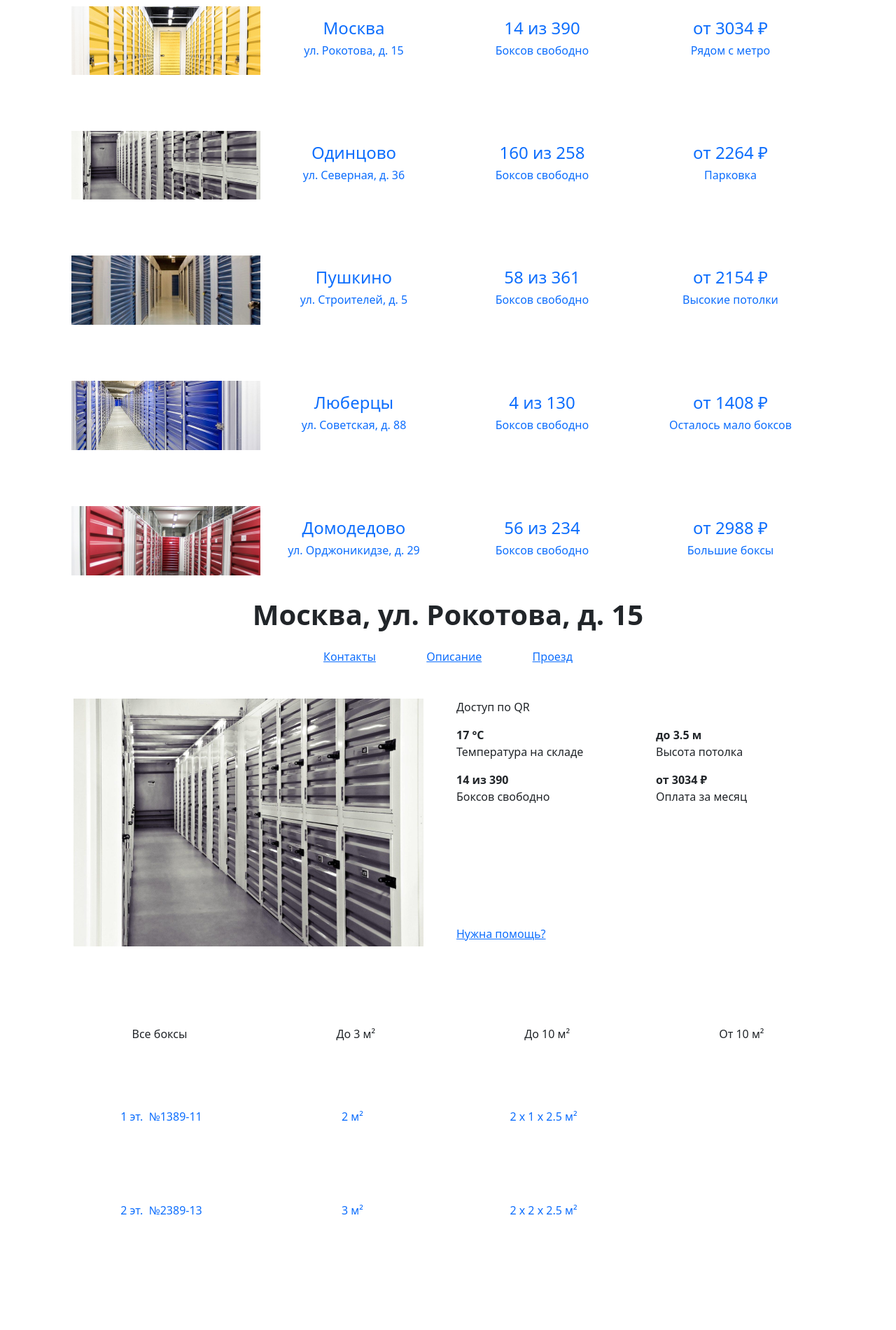
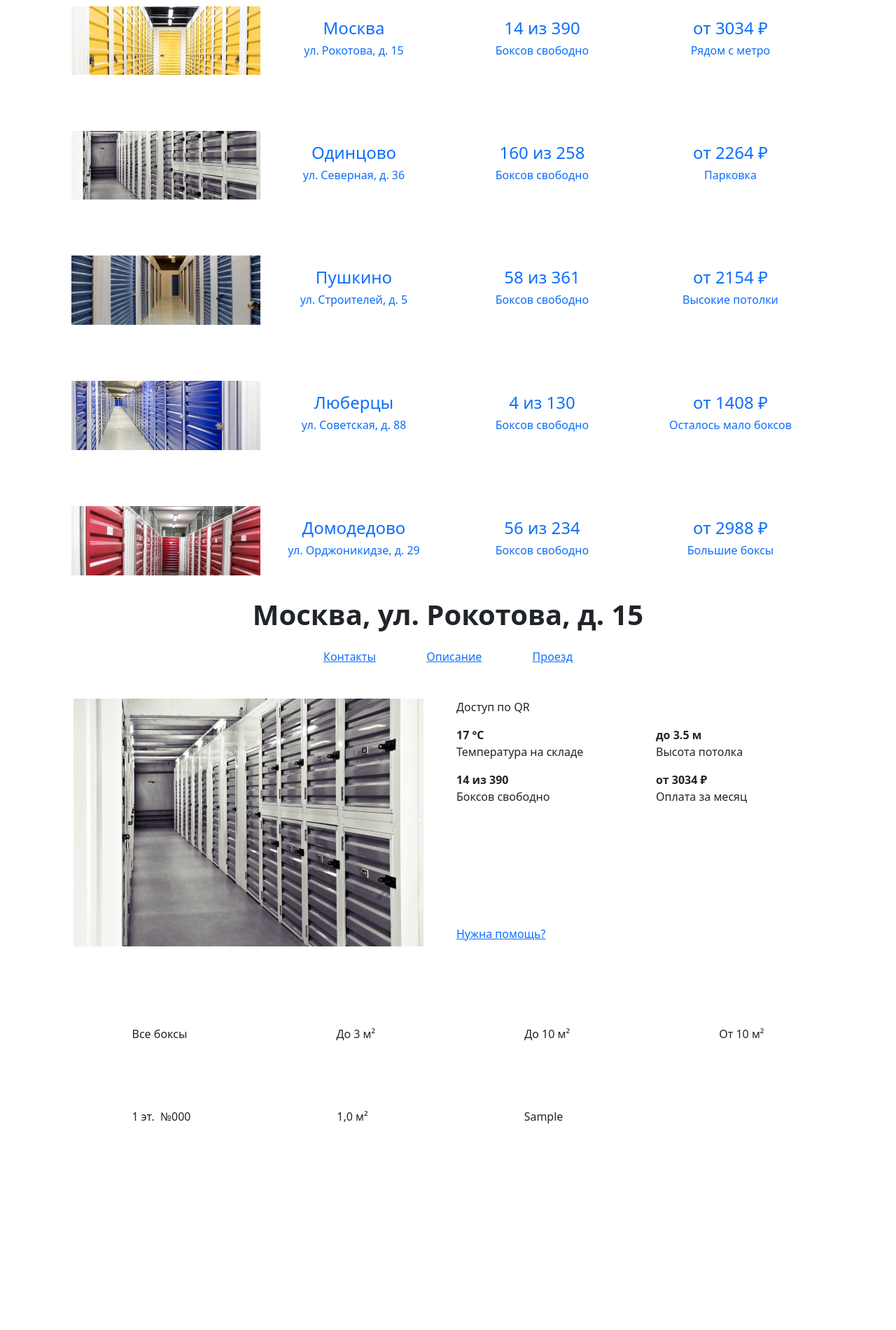
Before and after one commit to Vitaliusius/SelfStorage, a Django app: page /boxes/ in a window 1280 px wide. Shown: the part 614-2514 px from the top of the page at 70% size. Run offline with Django 5.2, Linux system fonts and the light colour scheme; tables that the repository leaves empty hold one stand-in row (values such as "Sample post").

Commit message:
Render boxes.html and automatize boxes

```diff
--- a/self_storage/models.py
+++ b/self_storage/models.py
@@ -162,6 +162,11 @@ class Order(models.Model):
         blank=True
     )
     created_at = models.DateTimeField("Создан", auto_now_add=True)
+    is_rental_request = models.BooleanField(
+        "Заявка на аренду (не подтверждена)",
+        default=True,
+        help_text="True — заявка, False — подтверждённая аренда"
+    )
 
     class Meta:
         verbose_name = "Заказ аренды"
--- a/self_storage/urls.py
+++ b/self_storage/urls.py
@@ -11,4 +11,5 @@ urlpatterns = [
     path("login/", views.login_view, name="login"),
     path("register/", views.register_view, name="register"),
     path("logout/", views.logout_view, name="logout"),
+    path('rental/', views.rental_request, name='rental'),
 ]
--- a/self_storage/views.py
+++ b/self_storage/views.py
@@ -5,17 +5,76 @@ from django.shortcuts import redirect, render
 from .services.forms import LoginForm, RegisterForm
 from .services.backends import normalize_phone
 
+from django.utils import timezone
+from datetime import timedelta
+from django.core.exceptions import ValidationError
+from .models import Box, Order
+
 
 def index(request):
     return render(request, "index.html")
 
 
 def boxes(request):
-    return render(request, "boxes.html")
+    all_boxes = Box.objects.filter(status='free')
+
+    boxes_to3 = all_boxes.filter(area__lte=3)
+    boxes_to10 = all_boxes.filter(area__gt=3, area__lte=10)
+    boxes_from10 = all_boxes.filter(area__gt=10)
+
+    return render(request, "boxes.html", {
+        "boxes": all_boxes,
+        "boxes_to3": boxes_to3,
+        "boxes_to10": boxes_to10,
+        "boxes_from10": boxes_from10,
+    })
 
 
 def faq(request):
     return render(request, "faq.html")
+
+
+@login_required(login_url="self_storage:index")
+def rental_request(request):
+    if request.method == 'POST':
+        box_id = request.POST.get('box_id', '').strip()
+
+        if not box_id:
+            messages.error(request, 'Пожалуйста, выберите бокс.')
+            return redirect(request.META.get("HTTP_REFERER", "self_storage:boxes"))
+
+        try:
+            box = Box.objects.get(id=box_id)
+        except Box.DoesNotExist:
+            messages.error(request, 'Выбранный бокс не найден.')
+            return redirect(request.META.get("HTTP_REFERER", "self_storage:boxes"))
+
+        existing_request = Order.objects.filter(
+            user=request.user,
+            box=box,
+            is_rental_request=True
+        ).exists()
+
+        if existing_request:
+            messages.warning(request, f'Вы уже отправили заявку на бокс №{box.number}. Ожидайте звонка менеджера.')
+            return redirect(request.META.get("HTTP_REFERER", "self_storage:boxes"))
+
+        start_date = timezone.now().date()
+        end_date = start_date + timedelta(days=30)
+
+        Order.objects.create(
+            user=request.user,
+            box=box,
+            start_date=start_date,
+            end_date=end_date,
+            status='active',
+            is_rental_request=True,
+        )
+
+        messages.success(request, f'Заявка на бокс №{box.number} отправлена! Менеджер свяжется с вами для подтверждения.')
+        return redirect(request.META.get("HTTP_REFERER", "self_storage:boxes"))
+
+    return redirect("self_storage:boxes")
 
 
 def login_view(request):
--- a/templates/boxes.html
+++ b/templates/boxes.html
@@ -150,7 +150,7 @@
 				{% csrf_token %}
 				<input type="text" required name="EMAIL1" class="form-control border-8 mb-4 py-3 px-5 border-0 fs_24 SelfStorage__bg_lightgrey" placeholder="Укажите ваш e-mail">
 				<button type="submit" class="btn border-8 py-3 px-5 w-100 text-white fs_24 SelfStorage__bg_orange SelfStorage__btn2_orange">Рассчитать стоимость</button>
-				<span class="text-center fw-light">Нажимая на кнопку, вы подтверждаете свое <a href="#" class="link-dark">согласие на обработку персональных данных</a></span>
+				<span class="text-center fw-light">Нажимая на кнопку, вы подтверждаете свое <a href="{% static 'docs/pd_agreement.pdf' %}" class="link-dark">согласие на обработку персональных данных</a></span>
 			</form>
 		</div>
 		<div class="col-12 col-lg-6 SelfStorage__img"></div>
@@ -651,121 +651,96 @@
 
 		<div class="tab-content" id="pills-tabContent">
 			<div class="tab-pane fade show active" id="pills-all" role="tabpanel" aria-labelledby="pills-all-tab">
-				<a href="#" class="row text-decoration-none py-3 px-4 mt-5 SelfStorage__boxlink">
+				{% for box in boxes %}
+				<form method="post" action="{% url 'self_storage:rental' %}" class="row text-decoration-none py-3 px-4 mt-5 SelfStorage__boxlink">
+					{% csrf_token %}
+					<input type="hidden" name="box_id" value="{{ box.id }}">
 					<div class="col-12 col-md-4 col-lg-3 d-flex justify-content-center align-items-center">
-						<span class="SelfStorage_green fs_24 me-2">1 эт.</span><span class="fs_24">№1389-11</span>
+						<span class="SelfStorage_green fs_24 me-2">{{ box.floor }} эт.</span><span class="fs_24">№{{ box.number }}</span>
 					</div>
 					<div class="col-6 col-md-4 col-lg-3 d-flex justify-content-center align-items-center">
-						<span class="fs_24">2 м²</span>
+						<span class="fs_24">{{ box.area }} м²</span>
 					</div>
 					<div class="col-6 col-md-4 col-lg-3 d-flex justify-content-center align-items-center">
-						<span class="fs_24">2 х 1 х 2.5 м²</span>
+						<span class="fs_24">{{ box.dimensions }}</span>
 					</div>
 					<div class="col-12 col-lg-3">
-						<span class="btn my-2 w-100 text-white fs_24 SelfStorage__bg_orange SelfStorage__btn2_orange border-8">От 2264 ₽</span>
+						<button type="submit" class="btn my-2 w-100 text-white fs_24 SelfStorage__bg_orange SelfStorage__btn2_orange border-8">От {{ box.price }} ₽</button>
 					</div>
-				</a>
-				<a href="#" class="row text-decoration-none py-3 px-4 mt-5 SelfStorage__boxlink">
-					<div class="col-12 col-md-4 col-lg-3 d-flex justify-content-center align-items-center">
-						<span class="SelfStorage_green fs_24 me-2">2 эт.</span><span class="fs_24">№2389-13</span>
-					</div>
-					<div class="col-6 col-md-4 col-lg-3 d-flex justify-content-center align-items-center">
-						<span class="fs_24">3 м²</span>
-					</div>
-					<div class="col-6 col-md-4 col-lg-3 d-flex justify-content-center align-items-center">
-						<span class="fs_24">2 х 2 х 2.5 м²</span>
-					</div>
-					<div class="col-12 col-lg-3">
-						<span class="btn my-2 w-100 text-white fs_24 SelfStorage__bg_orange SelfStorage__btn2_orange border-8">От 2561 ₽</span>
-					</div>
-				</a>
-				<div class="collapse" id="collapse-all">
-					<a href="#" class="row text-decoration-none py-3 px-4 mt-5 SelfStorage__boxlink">
-						<div class="col-12 col-md-4 col-lg-3 d-flex justify-content-center align-items-center">
-							<span class="SelfStorage_green fs_24 me-2">1 эт.</span><span class="fs_24">№1234-56</span>
-						</div>
-						<div class="col-6 col-md-4 col-lg-3 d-flex justify-content-center align-items-center">
-							<span class="fs_24">4 м²</span>
-						</div>
-						<div class="col-6 col-md-4 col-lg-3 d-flex justify-content-center align-items-center">
-							<span class="fs_24">2 х 4 х 2.5 м²</span>
-						</div>
-						<div class="col-12 col-lg-3">
-							<span class="btn my-2 w-100 text-white fs_24 SelfStorage__bg_orange SelfStorage__btn2_orange border-8">От 1234 ₽</span>
-						</div>
-					</a>
-					<a href="#" class="row text-decoration-none py-3 px-4 mt-5 SelfStorage__boxlink">
-						<div class="col-12 col-md-4 col-lg-3 d-flex justify-content-center align-items-center">
-							<span class="SelfStorage_green fs_24 me-2">2 эт.</span><span class="fs_24">№2345-67</span>
-						</div>
-						<div class="col-6 col-md-4 col-lg-3 d-flex justify-content-center align-items-center">
-							<span class="fs_24">5 м²</span>
-						</div>
-						<div class="col-6 col-md-4 col-lg-3 d-flex justify-content-center align-items-center">
-							<span class="fs_24">5 х 2 х 2 м²</span>
-						</div>
-						<div class="col-12 col-lg-3">
-							<span class="btn my-2 w-100 text-white fs_24 SelfStorage__bg_orange SelfStorage__btn2_orange border-8">От 2345 ₽</span>
-						</div>
-					</a>
-				</div>
-				<div class="d-flex justify-content-center mt-5">
-					<button class="btn w-auto py-3 px-5 SelfStorage__bg_orange SelfStorage__btn2_orange text-white text-center fs_24 border-8" id="btn-collapse-all" data-bs-toggle="collapse" data-bs-target="#collapse-all" aria-expanded="false" aria-controls="collapse-all">Другие боксы</button>
-					<script>
-						document.getElementById('btn-collapse-all').addEventListener('click', () => document.getElementById('btn-collapse-all').classList.add('d-none'))
-					</script>
+				</form>
+				{% empty %}
+    			<p class="text-center SelfStorage_grey fs_24">На данный момент свободных боксов нет.</p>
+				{% endfor %}
 				</div>
 			</div>
 
 			<div class="tab-pane fade" id="pills-to3" role="tabpanel" aria-labelledby="pills-to3-tab">
-				<a href="#" class="row text-decoration-none py-3 px-4 mt-5 SelfStorage__boxlink">
+				{% for box in boxes_to3 %}
+					<form method="post" action="{% url 'self_storage:rental' %}" class="row text-decoration-none py-3 px-4 mt-5 SelfStorage__boxlink">
+						{% csrf_token %}
+						<input type="hidden" name="box_id" value="{{ box.id }}">
 						<div class="col-12 col-md-4 col-lg-3 d-flex justify-content-center align-items-center">
-						<span class="SelfStorage_green fs_24 me-2">1 эт.</span><span class="fs_24">№1389-11</span>
+							<span class="SelfStorage_green fs_24 me-2">{{ box.floor }} эт.</span><span class="fs_24">{{ box.number }}</span>
 						</div>
 						<div class="col-6 col-md-4 col-lg-3 d-flex justify-content-center align-items-center">
-						<span class="fs_24">2 м²</span>
+							<span class="fs_24">{{ box.area }} м²</span>
 						</div>
 						<div class="col-6 col-md-4 col-lg-3 d-flex justify-content-center align-items-center">
-						<span class="fs_24">2 х 1 х 2.5 м²</span>
+							<span class="fs_24">{{ box.dimensions }}</span>
 						</div>
 						<div class="col-12 col-lg-3">
-						<span class="btn my-2 w-100 text-white fs_24 SelfStorage__bg_orange SelfStorage__btn2_orange border-8">От 2264 ₽</span>
+							<button type="submit" class="btn my-2 w-100 text-white fs_24 SelfStorage__bg_orange SelfStorage__btn2_orange border-8">От {{ box.price }} ₽</button>
 						</div>
-				</a>
+					</form>
+				{% empty %}
+        		<p class="text-center SelfStorage_grey fs_24">Нет боксов до 3 м².</p>
+        		{% endfor %}
 			</div>
 
 			<div class="tab-pane fade" id="pills-to10" role="tabpanel" aria-labelledby="pills-to10-tab">
-				<a href="#" class="row text-decoration-none py-3 px-4 mt-5 SelfStorage__boxlink">
+				{% for box in boxes_to10 %}
+					<form method="post" action="{% url 'self_storage:rental' %}" class="row text-decoration-none py-3 px-4 mt-5 SelfStorage__boxlink">
+						{% csrf_token %}
+						<input type="hidden" name="box_id" value="{{ box.id }}">
 						<div class="col-12 col-md-4 col-lg-3 d-flex justify-content-center align-items-center">
-						<span class="SelfStorage_green fs_24 me-2">2 эт.</span><span class="fs_24">№2389-13</span>
+							<span class="SelfStorage_green fs_24 me-2">{{ box.floor }} эт.</span><span class="fs_24">№{{ box.number }}</span>
 						</div>
 						<div class="col-6 col-md-4 col-lg-3 d-flex justify-content-center align-items-center">
-						<span class="fs_24">3 м²</span>
+							<span class="fs_24">{{ box.area }} м²</span>
 						</div>
 						<div class="col-6 col-md-4 col-lg-3 d-flex justify-content-center align-items-center">
-						<span class="fs_24">2 х 2 х 2.5 м²</span>
+							<span class="fs_24">{{ box.dimensions }}</span>
 						</div>
 						<div class="col-12 col-lg-3">
-						<span class="btn my-2 w-100 text-white fs_24 SelfStorage__bg_orange SelfStorage__btn2_orange border-8">От 2561 ₽</span>
+							<button type="submit" class="btn my-2 w-100 text-white fs_24 SelfStorage__bg_orange SelfStorage__btn2_orange border-8">От {{ box.price }} ₽</button>
 						</div>
-				</a>
+					</form>
+        		{% empty %}
+        		<p class="text-center SelfStorage_grey fs_24">Нет боксов до 10 м².</p>
+				{% endfor %}
 			</div>
 
 			<div class="tab-pane fade" id="pills-from10" role="tabpanel" aria-labelledby="pills-from10-tab">
-				<a href="#" class="row text-decoration-none py-3 px-4 mt-5 SelfStorage__boxlink">
+				{% for box in boxes_from10 %}
+            		<form method="post" action="{% url 'self_storage:rental' %}" class="row text-decoration-none py-3 px-4 mt-5 SelfStorage__boxlink">
+            			{% csrf_token %}
+            			<input type="hidden" name="box_id" value="{{ box.id }}">
 						<div class="col-12 col-md-4 col-lg-3 d-flex justify-content-center align-items-center">
-						<span class="SelfStorage_green fs_24 me-2">3 эт.</span><span class="fs_24">№7890-11</span>
+							<span class="SelfStorage_green fs_24 me-2">{{ box.floor }} эт.</span><span class="fs_24">№{{ box.number }}</span>
 						</div>
 						<div class="col-6 col-md-4 col-lg-3 d-flex justify-content-center align-items-center">
-						<span class="fs_24">10 м²</span>
+							<span class="fs_24">{{ box.area }} м²</span>
 						</div>
 						<div class="col-6 col-md-4 col-lg-3 d-flex justify-content-center align-items-center">
-						<span class="fs_24">5 х 2 х 1 м²</span>
+							<span class="fs_24">{{ box.dimensions }}</span>
 						</div>
 						<div class="col-12 col-lg-3">
-						<span class="btn my-2 w-100 text-white fs_24 SelfStorage__bg_orange SelfStorage__btn2_orange border-8">От 7890 ₽</span>
+							<button type="submit" class="btn my-2 w-100 text-white fs_24 SelfStorage__bg_orange SelfStorage__btn2_orange border-8">От {{ box.price }} ₽</button>
 						</div>
-				</a>
+					</form>
+        		{% empty %}
+        		<p class="text-center SelfStorage_grey fs_24">Нет боксов от 10 м².</p>
+        		{% endfor %}
 			</div>
 		</div>
 	</article>
--- a/templates/faq.html
+++ b/templates/faq.html
@@ -307,7 +307,7 @@
 					<button type="submit" class="btn w-100 border-8 py-3 px-4 text-white fs_24 SelfStorage__bg_orange SelfStorage__btn2_orange">Оставить заявку</button>
 				</div>
 			</form>
-			<span class="text-white text-center fw-light">Нажимая на кнопку, вы подтверждаете свое <a href="#" class="text-white text-decoration-underline">согласие на обработку персональных данных</a></span>
+			<span class="text-white text-center fw-light">Нажимая на кнопку, вы подтверждаете свое <a href="{% static 'docs/pd_agreement.pdf' %}" class="text-white text-decoration-underline">согласие на обработку персональных данных</a></span>
 		</div>
 	</div>
 </aside>
--- a/templates/index.html
+++ b/templates/index.html
@@ -390,7 +390,7 @@
 		</div>
 		<div class="col-6 col-md-4 d-flex flex-column">
 			<p><a href="{% url 'self_storage:faq' %}" class="link-dark text-decoration-none">Правила хранения</a></p>
-			<p><a href="#" class="link-dark text-decoration-none">Адреса складов</a></p>
+			<p><a href="{% url 'self_storage:boxes' %}" class="link-dark text-decoration-none">Адреса складов</a></p>
 			<p><a href="#" class="link-dark text-decoration-none">Отзывы</a></p>
 		</div>
 		<div class="col-6 col-md-4 d-flex flex-column">
```
Also changed, not shown: self_storage/migrations/0004_order_is_rental_request_alter_lead_phone.py (added). Lines whose indentation alone changed are shown as unchanged.
